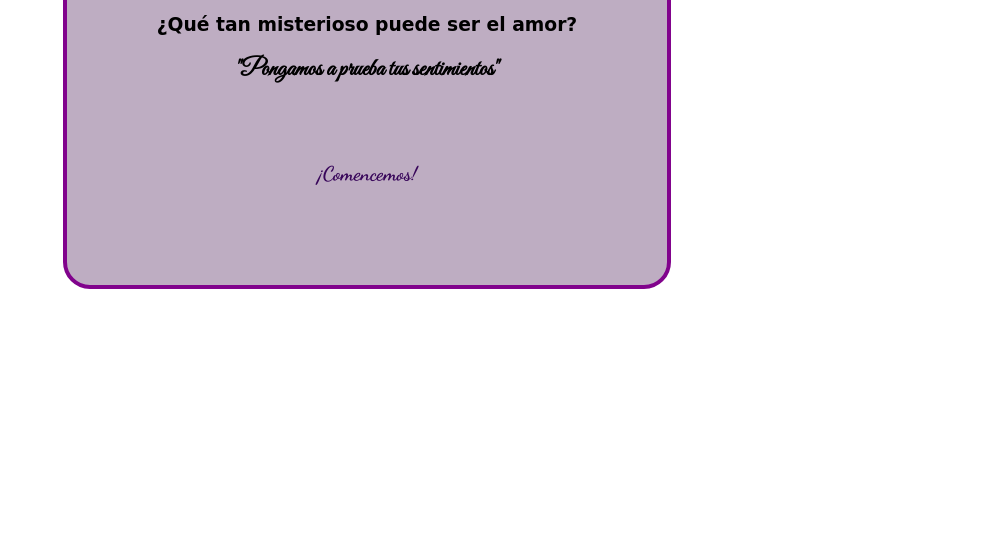
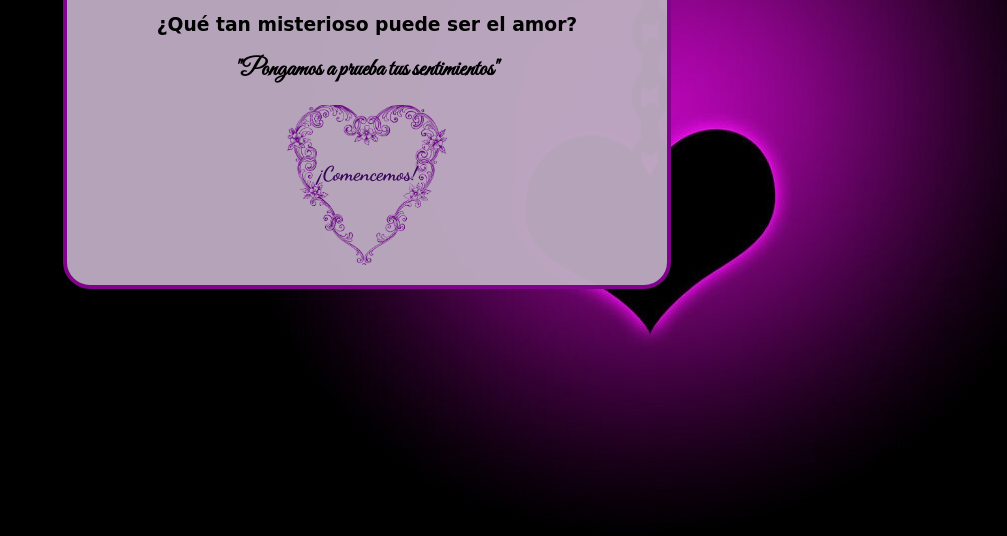
Before and after one commit to xiomara-18/PROYECTO0.2, a plain HTML site: page index.html in a window 1280 px wide. Shown: the part 264-800 px from the top of the page, without its empty margins (273-1280 px from the left). Drawn offline with Linux system fonts and the light colour scheme; a web font is replaced by a local one.

Commit message:
agregando proyecto

```diff
--- a/assets/css/inicio.css
+++ b/assets/css/inicio.css
@@ -2,7 +2,7 @@
 @import url("https://fonts.googleapis.com/css2?family=Dancing+Script:wght@400..700&family=Great+Vibes&family=Lobster+Two:ital,wght@0,400;0,700;1,400;1,700&family=Playwrite+AT:ital,wght@0,100..400;1,100..400&family=Yanone+Kaffeesatz:wght@200..700&display=swap");
 
 body {
-  background-image: url(/asset/media/inicio.jpg);
+  background-image: url("../media/inicio.jpg");
   background-position: center center;
   background-repeat: no-repeat;
   background-attachment: fixed;
@@ -119,7 +119,7 @@ body {
 }
 
 .boton div {
-  background-image: url(/asset/media/corazon.png);
+  background-image: url("../media/corazon.png");
   background-size: cover;
   background-position: center;
   width: 160px;
--- a/assets/css/styles.css
+++ b/assets/css/styles.css
@@ -4,7 +4,7 @@
 @import url("https://fonts.googleapis.com/css2?family=Dancing+Script:wght@400..700&family=Great+Vibes&family=Lobster+Two:ital,wght@0,400;0,700;1,400;1,700&display=swap");
 @import url("https://fonts.googleapis.com/css2?family=Dancing+Script:wght@400..700&family=Great+Vibes&family=Lobster+Two:ital,wght@0,400;0,700;1,400;1,700&family=Yanone+Kaffeesatz:wght@200..700&display=swap");
 body {
-  background-image: url(/asset/media/fondo2.jpg);
+  background-image: url("../media/fondo2.jpg");
   background-repeat: no-repeat;
   background-position: center center;
   background-repeat: no-repeat;
--- a/index.html
+++ b/index.html
@@ -7,7 +7,7 @@
   <title>Encrypted Love</title>
   <link rel="stylesheet" href="./assets/css/inicio.css">
   <link rel="stylesheet" href="./assets/css/styles.css">
-  <link  type="./assets/media/favicon.jpg" sizes="16x16" rel="icon" href="asset/media/favicon.jpg">
+  <link  type="./assets/media/favicon.jpg" sizes="16x16" rel="icon" href="./assets/media/favicon.jpg">
 
 <body>
 
```
Also changed, not shown: DESNCRIPTAR.html (+3 -3 lines), ENCRIPTADO.html (+1 -1 lines).
